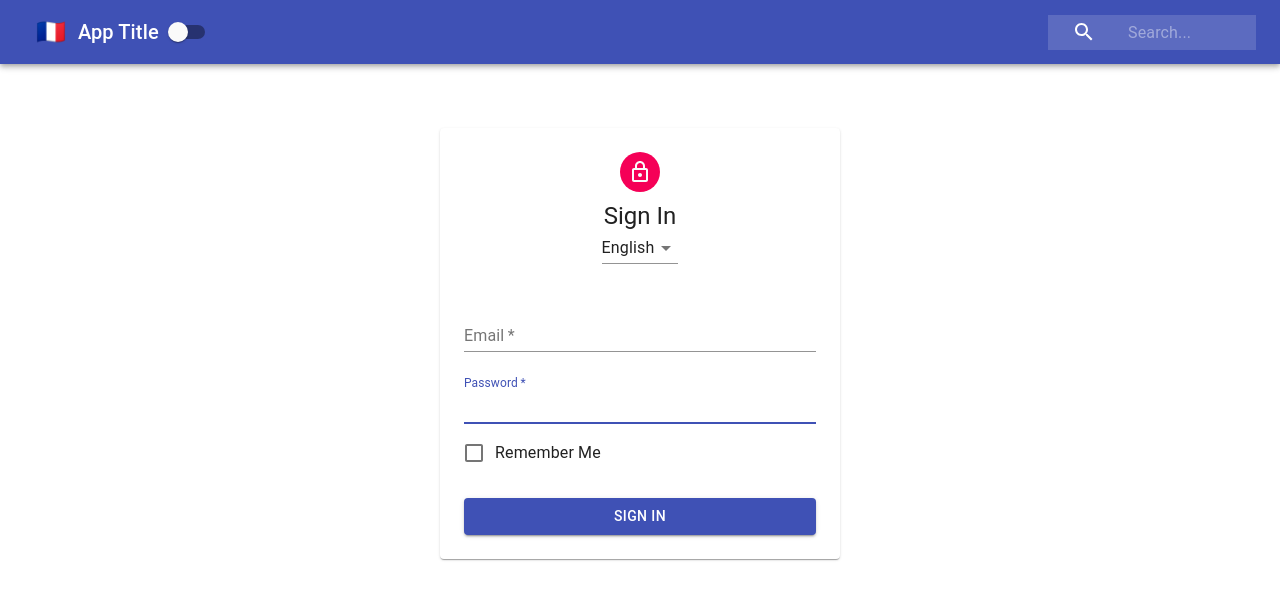
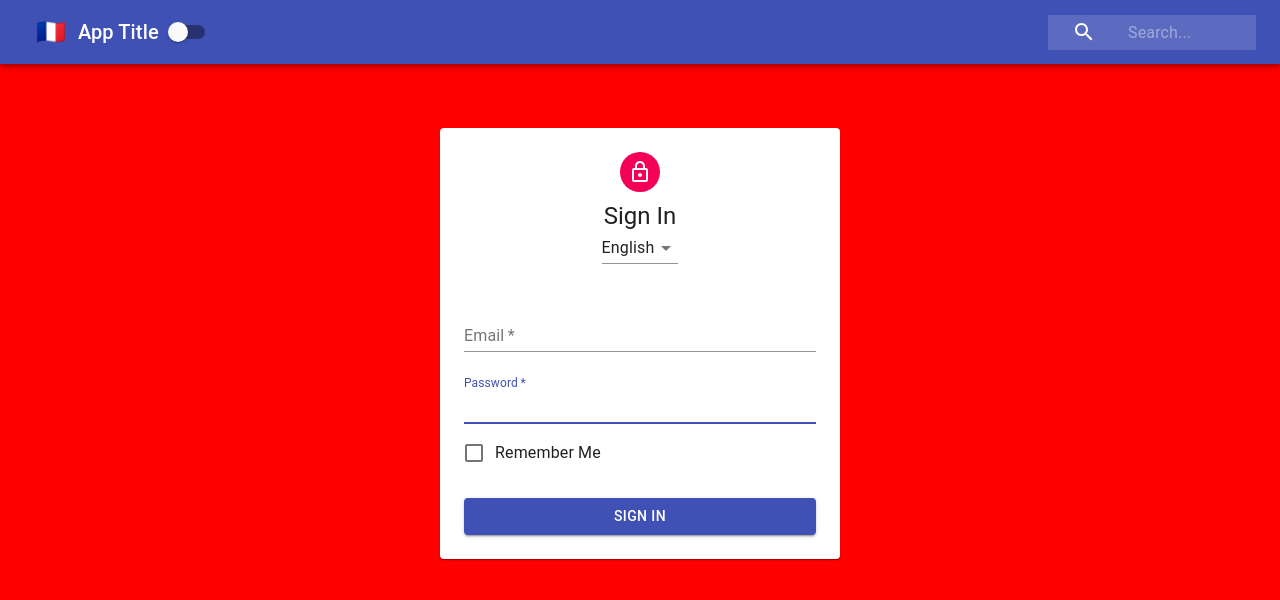
Before and after one commit to christianhubbard/context-language-signon, a React (Create React App) app: page / in a window 1280 px wide. Shown: the top 600 px of the page. Built offline with nearby package versions, Linux system fonts and the light colour scheme.

Commit message:
Adding initial pageContent component

```diff
--- a/src/App.js
+++ b/src/App.js
@@ -1,14 +1,15 @@
 import React from 'react';
 import Navbar from './Navbar'
 import Form from './Form'
+import PageContent from './PageContent'
 
 
 function App() {
   return (
-    <>
+    <PageContent>
       <Navbar />
       <Form />
-    </>
+    </ PageContent >
   );
 }
 
--- /dev/null
+++ b/src/PageContent.js
@@ -0,0 +1,16 @@
+import React, { Component } from 'react'
+
+export default class PageContent extends Component {
+    render() {
+        const styles={
+            backgroundColor: 'red',
+            height: '100vh',
+            width: '100vw',
+        }
+        return (
+            <div style={styles}>
+                {this.props.children}
+            </div>
+        )
+    }
+}
```
